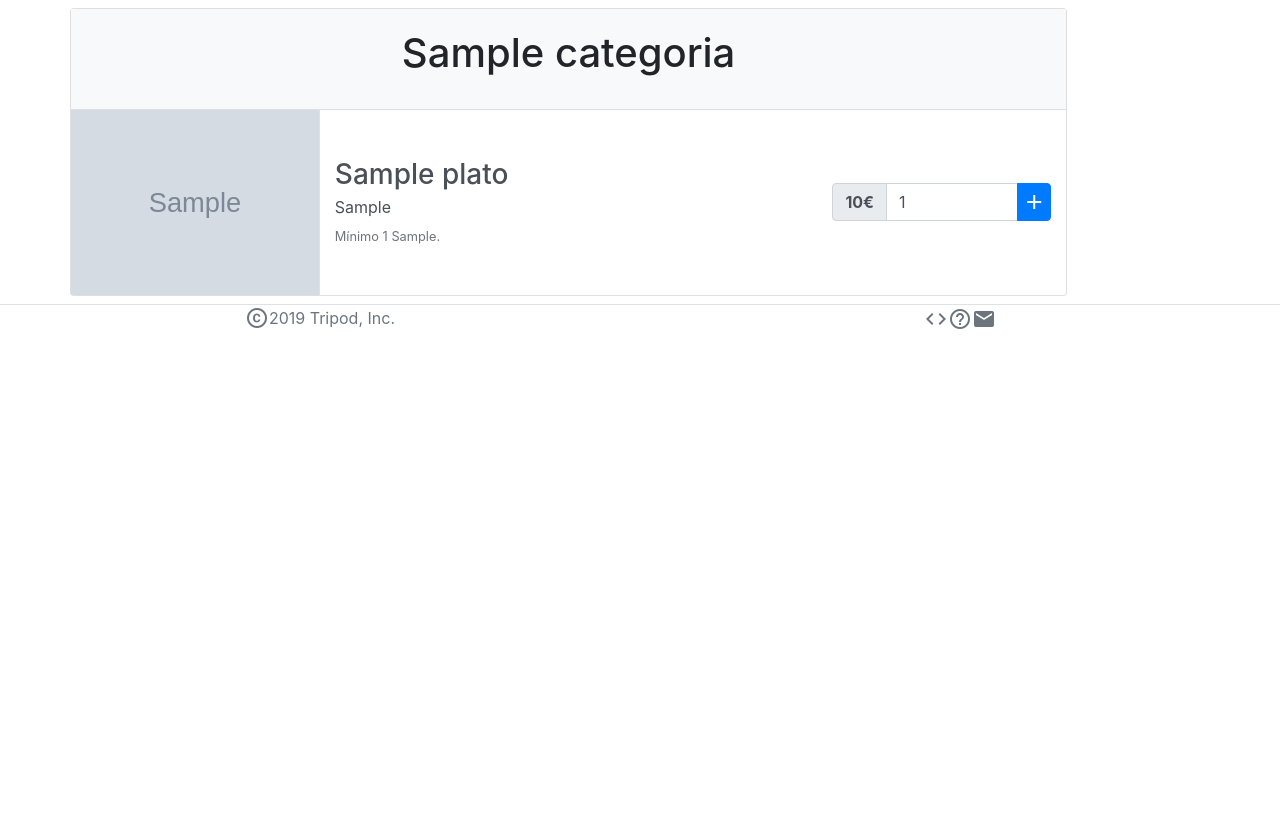
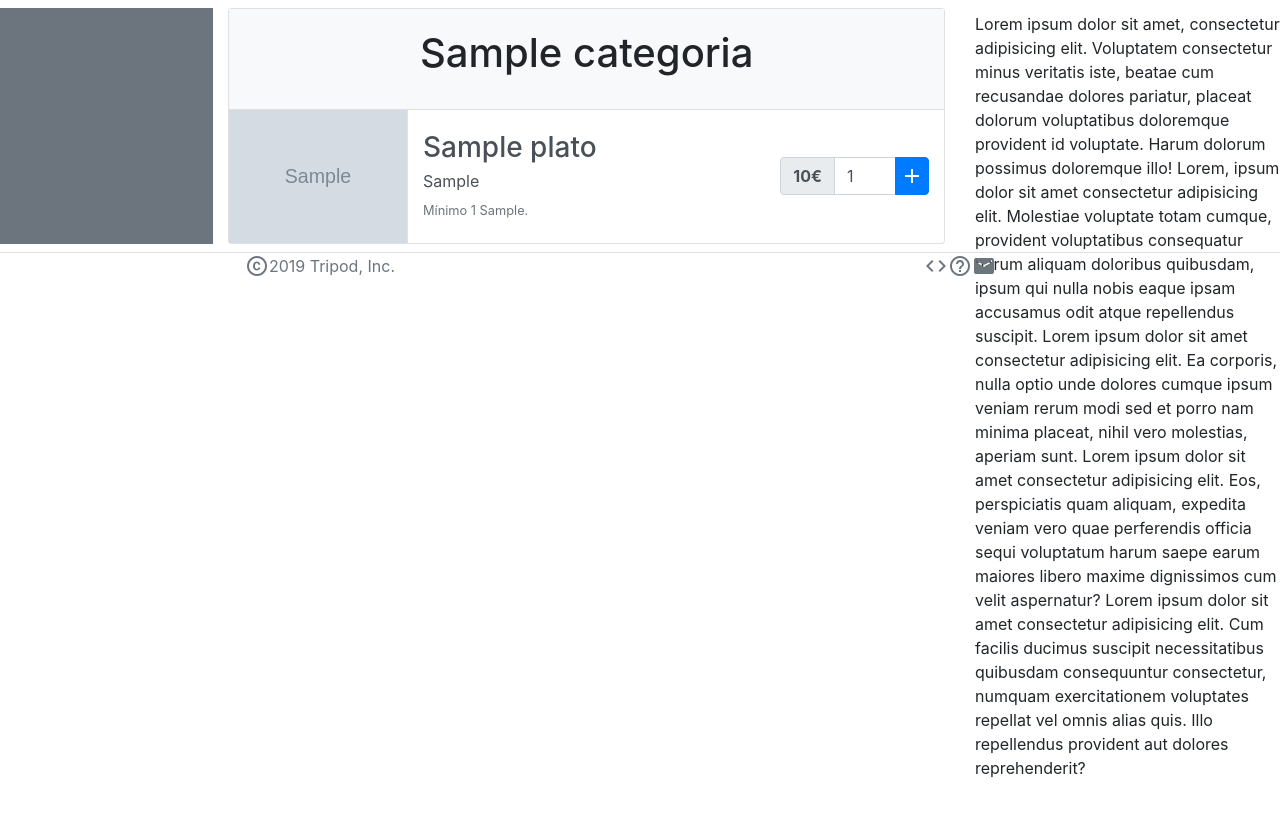
Before and after one commit to tripod-egibide/reto3, a PHP site: page / in a window 1280 px wide. Shown: the part 60-877 px from the top of the page. Run offline with PHP 8.4, Linux system fonts and the light colour scheme; tables that the repository leaves empty hold one stand-in row (values such as "Sample post"); grey boxes marked "Sample" are stand-in pictures; some libraries are stand-ins or nearby versions.

Commit message:
css basico y responsividad minima

```diff
--- /dev/null
+++ b/css/main.css
@@ -0,0 +1,14 @@
+input[type=number]::-webkit-inner-spin-button,
+input[type=number]::-webkit-outer-spin-button {
+  -webkit-appearance: none;
+  margin: 0;
+}
+
+input[type="number"] {
+  -moz-appearance: textfield;
+}
+
+.prepend-min {
+  min-width: 50px;
+}
+/*# sourceMappingURL=main.css.map */
--- /dev/null
+++ b/css/main.sass
@@ -0,0 +1,11 @@
+input[type=number]::-webkit-inner-spin-button,
+input[type=number]::-webkit-outer-spin-button
+  -webkit-appearance: none;
+  margin: 0;
+
+
+input[type="number"]
+  -moz-appearance: textfield;
+
+.prepend-min
+  min-width: 50px
--- a/js/temp.js
+++ b/js/temp.js
@@ -1,5 +1,5 @@
-function llamadaAApi() {
-    $.post("/reto3/?c=plato&a=editar", idPlato, (res) => {
+function llamadaAApi(idPlato) {
+    $.post("/reto3/?c=plato&a=editar", {"idPlato": idPlato}, (res) => {
         console.log(res); //para que veas que es un array con objetos dentro
         tuFuncionAqui(res);
     }, "JSON");
--- a/view/base.twig
+++ b/view/base.twig
@@ -6,6 +6,7 @@
     <title>{% block titulo %}{% endblock %}</title>
     <meta name="viewport" content="width=device-width, initial-scale=1">
     <link rel="stylesheet" href="https://stackpath.bootstrapcdn.com/bootstrap/4.2.1/css/bootstrap.min.css" integrity="sha384-GJzZqFGwb1QTTN6wy59ffF1BuGJpLSa9DkKMp0DgiMDm4iYMj70gZWKYbI706tWS" crossorigin="anonymous">
+    <link rel="stylesheet" href="/reto3/css/main.css">
     <link href="https://fonts.googleapis.com/icon?family=Material+Icons" rel="stylesheet">
 </head>
 <body>
--- /dev/null
+++ b/view/carrito.twig
@@ -0,0 +1,10 @@
+<aside class="col-3 d-none d-lg-block">
+    <div class="position-fixed mt-1">
+        Lorem ipsum dolor sit amet, consectetur adipisicing elit. Voluptatem consectetur minus veritatis iste, beatae cum recusandae dolores pariatur, placeat dolorum voluptatibus doloremque provident id voluptate. Harum dolorum possimus doloremque illo!
+        Lorem, ipsum dolor sit amet consectetur adipisicing elit. Molestiae voluptate totam cumque, provident voluptatibus consequatur harum aliquam doloribus quibusdam, ipsum qui nulla nobis eaque ipsam accusamus odit atque repellendus suscipit.
+        Lorem ipsum dolor sit amet consectetur adipisicing elit. Ea corporis, nulla optio unde dolores cumque ipsum veniam rerum modi sed et porro nam minima placeat, nihil vero molestias, aperiam sunt.
+        Lorem ipsum dolor sit amet consectetur adipisicing elit. Eos, perspiciatis quam aliquam, expedita veniam vero quae perferendis officia sequi voluptatum harum saepe earum maiores libero maxime dignissimos cum velit aspernatur?
+        Lorem ipsum dolor sit amet consectetur adipisicing elit. Cum facilis ducimus suscipit necessitatibus quibusdam consequuntur consectetur, numquam exercitationem voluptates repellat vel omnis alias quis. Illo repellendus provident aut dolores reprehenderit?
+    </div>
+
+</aside>
--- a/view/indexView.twig
+++ b/view/indexView.twig
@@ -10,9 +10,14 @@ Catálogo
 
 {% include "navbar.twig" %}
 
-<main class="container">
+
+<main class="container-fluid">
     <div class="row">
+
+        {% include "navCategoria.twig" %}
+
         {# catalogo #}
+        <div class="col col-lg-7">
             <div class="card">
                 {% for categoria in categorias %}
                 <div class="card-body bg-light">
@@ -22,14 +27,14 @@ Catálogo
                 <ul class="list-group list-group-flush container-fluid px-0">
                     {% for plato in categoria.platos %}
                     <li class="list-group-item list-group-item-action row d-flex align-items-center p-0 mx-0">
-                    <img src="{{ plato.imagen }}" class="imagen-plato col-3 border-right px-0">
+                        <img src="{{ plato.imagen }}" class="imagen-plato col-3 border-right px-0 d-none d-md-block">
                         <div class="col-6">
                             <h3 class="mb-1">{{ plato.nombre }}</h3>
                             <p class="mb-1">{{ plato.notas }}</p>
                             <small class="text-muted">Mínimo {{ plato.unidadesMinimas }} {{ plato.tipoVenta }}.</small>
                         </div>
 
-                    <div class="col-3 d-flex align-items-center justify-content-end">
+                        <div class="col-6 col-md-3 d-flex align-items-center justify-content-end">
                             {% if administrador %}
                             <form class="mr-1 editar-plato" method="post">
                                 <input type="hidden" name="idPlato" value={{ plato.idPlato }}>
@@ -42,7 +47,8 @@ Catálogo
                             {% else %}
                             <form class="input-group">
                                 <div class="input-group-prepend">
-                                <span class="input-group-text" style="min-width: 50px"><strong class="mx-auto">{{plato.precio }}€</strong></span>
+                                    <span class="input-group-text prepend-min"><strong class="mx-auto">{{plato.precio
+                                            }}€</strong></span>
                                 </div>
                                 <input type="number" class="form-control" min={{ plato.unidadesMinimas }} value={{ plato.unidadesMinimas }}
                                     aria-describedby="inputGroup-sizing-lg">
@@ -60,10 +66,15 @@ Catálogo
                 {% endfor %}
             </div>
         </div>
+
+        {% include "carrito.twig" %}
+
+    </div>
 </main>
 
 <footer class="d-flex text-muted border-top mt-2">
-    <p class="col d-flex justify-content-center align-items-center px-0 my-auto"><i class="material-icons">copyright</i> 2019 Tripod, Inc.</p>
+    <p class="col d-flex justify-content-center align-items-center px-0 my-auto"><i class="material-icons">copyright</i>
+        2019 Tripod, Inc.</p>
     <div class="col d-flex justify-content-center align-items-center px-0 my-auto">
         <a href="https://github.com/tripod-egibide/reto3" target="_blank" class="text-muted"><i class="material-icons align-middle">code</i></a>
         <a href="/Documentacion/Manual%20del%20Usuario.pdf" id="ayuda" target="_blank" class="text-muted"><i class="material-icons align-middle">help_outline</i></a>
--- /dev/null
+++ b/view/navCategoria.twig
@@ -0,0 +1,3 @@
+<nav class="col-2 bg-secondary d-none d-lg-block">
+
+</nav>
```
Also changed, not shown: 1 other file. Lines whose indentation alone changed are shown as unchanged.
